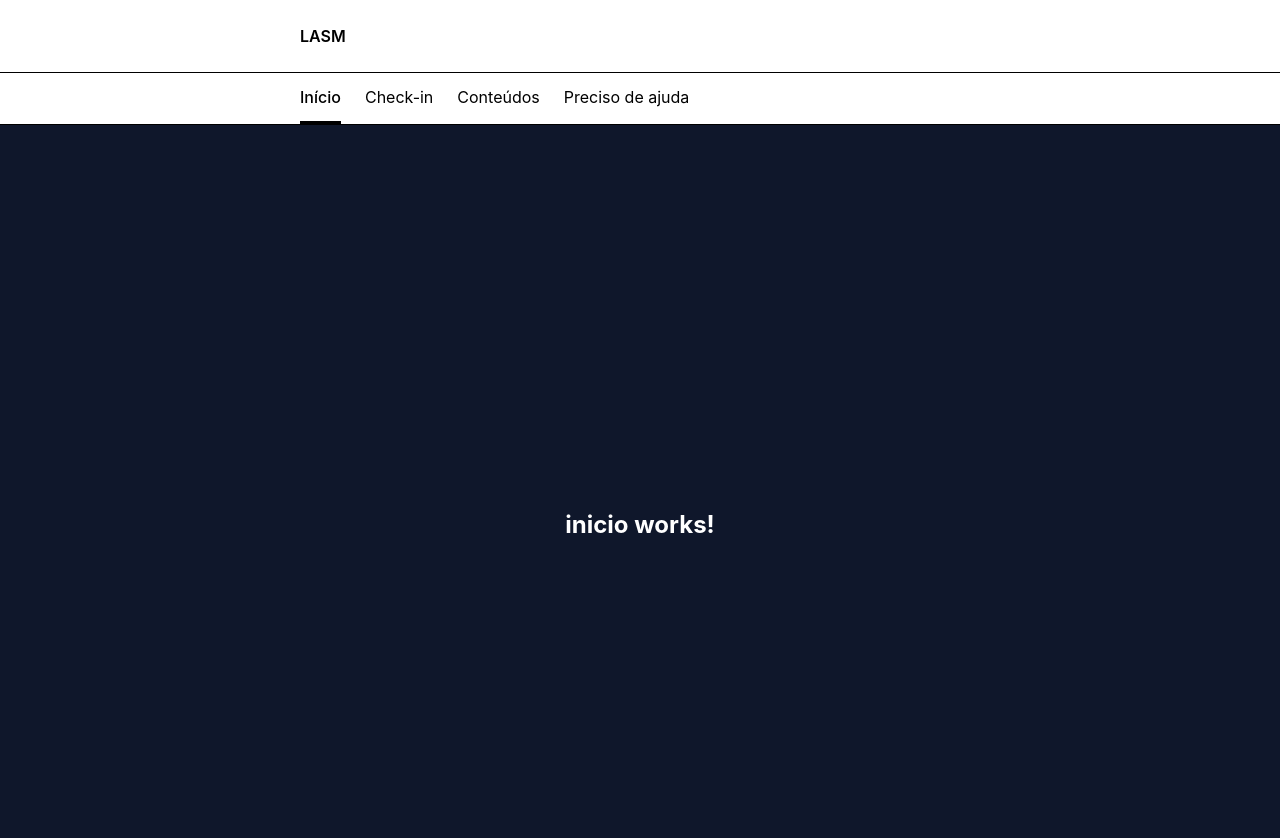
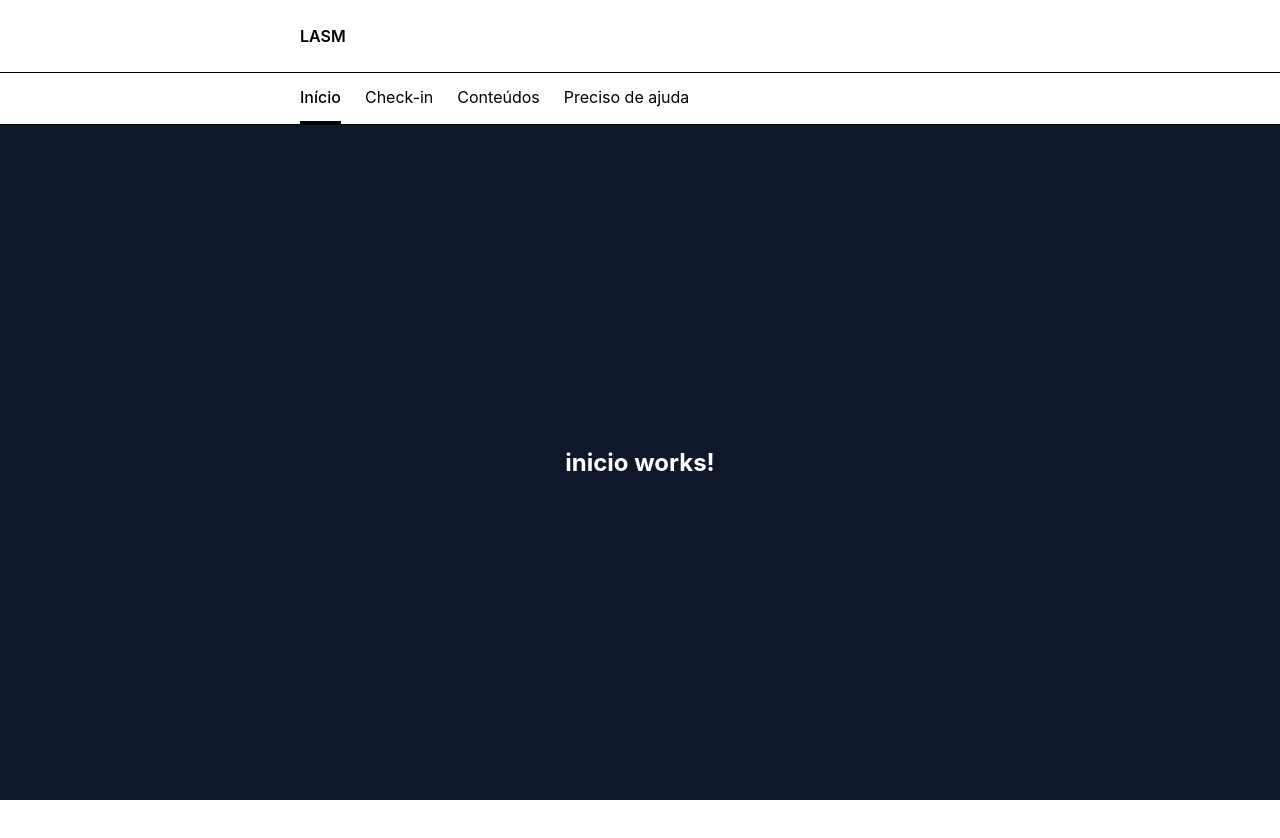
Before and after one commit to Laboratorio-CE/termometro-lasm-frontend, an Angular app: page /inicio in a window 1280 px wide. Shown: the top 838 px of the page. After the commit the page ends 800 px from the top, so only its background shows below. Built offline with nearby package versions, Linux system fonts and the light colour scheme.

Commit message:
feat: add roteamento público básico

```diff
--- a/src/app/app.html
+++ b/src/app/app.html
@@ -1,3 +1,4 @@
+<div class="h-screen flex flex-col">
   <header class="border-b">
     <div class="mx-auto max-w-180 px-5 h-18 flex items-center font-semibold">
       {{title()}}
@@ -16,8 +17,7 @@
     </ul>
   </nav>
 
-<main class="px-5 py-6 bg-slate-900 text-white h-screen flex flex-col items-center justify-center text-2xl font-bold">
-
+  <main class="flex-1 min-h-0 px-5 py-6 bg-slate-900 text-white flex flex-col items-center justify-center text-2xl font-bold">
     <router-outlet />
-
   </main>
+</div>
```
Lines whose indentation alone changed are shown as unchanged.
